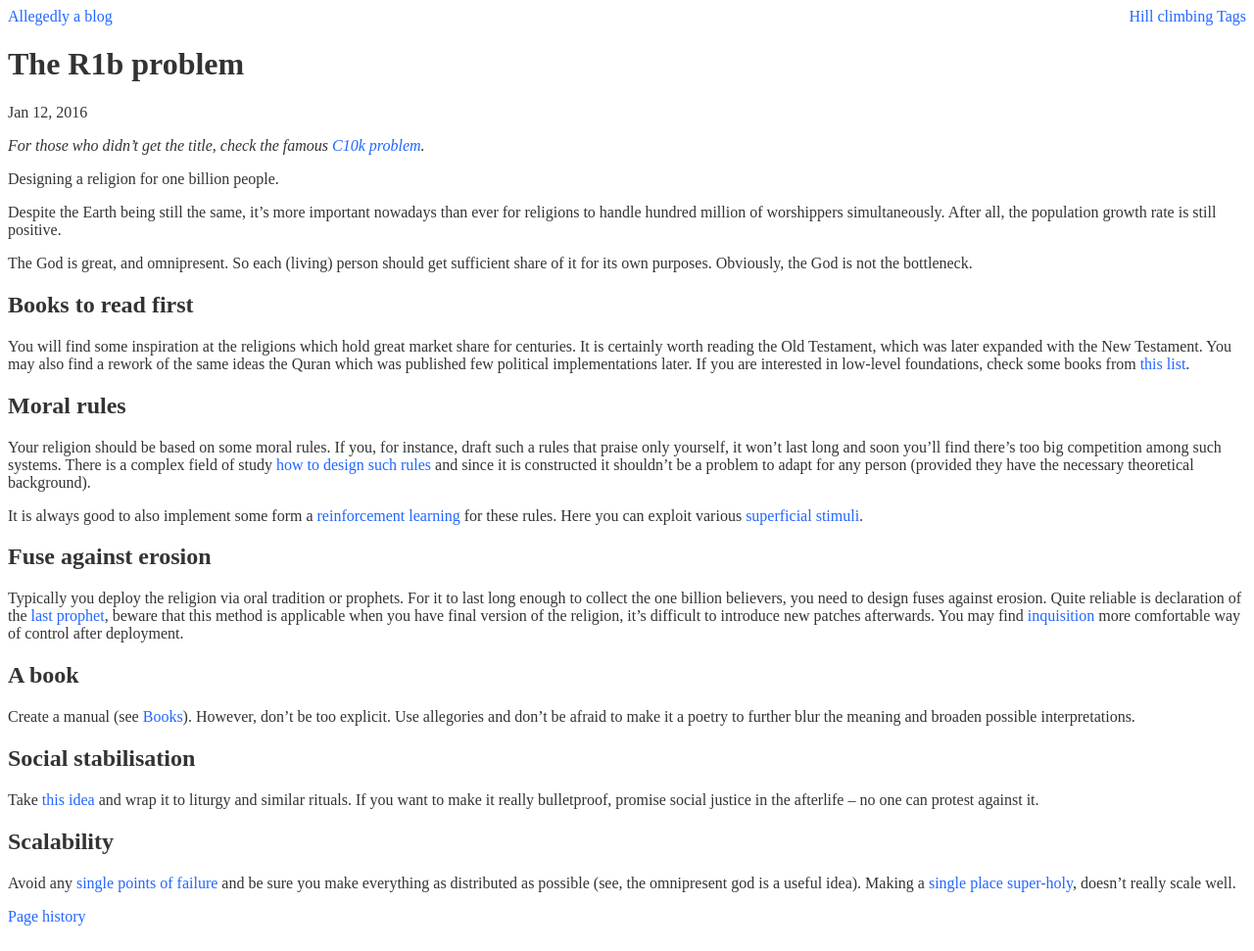
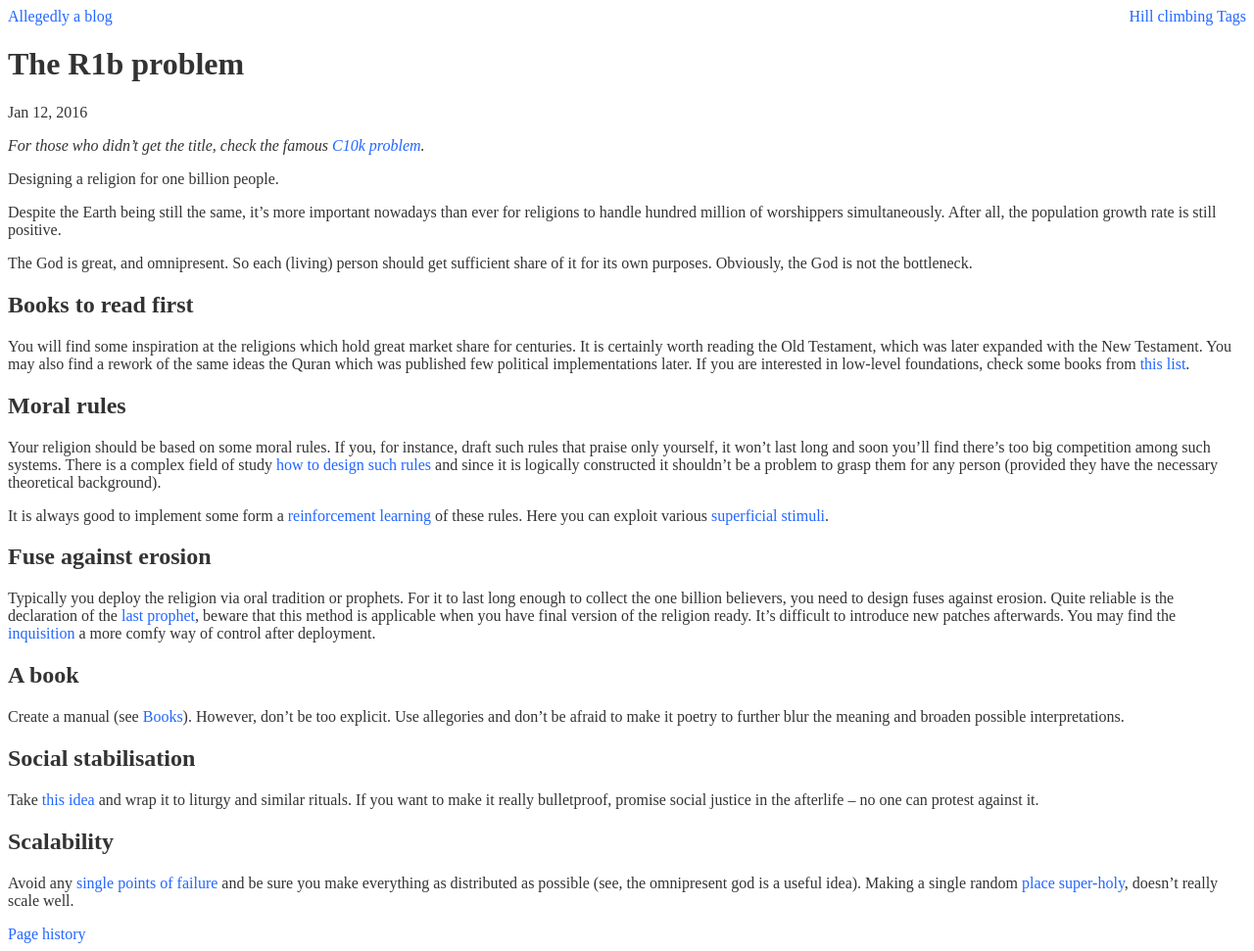
Before and after one commit to Werkov/Werkov.github.io, a Jekyll site: the page built from _posts/2016-01-12-r1b-problem.md, in a window 1280 px wide. Shown: the whole page at 98% size. Built offline with Jekyll 4.4.1, drawn with Linux system fonts in a browser that asks for light colours.

```diff
--- a/_posts/2016-01-12-r1b-problem.md
+++ b/_posts/2016-01-12-r1b-problem.md
@@ -34,15 +34,15 @@ list][2].
 ## Moral rules
 
 Your religion should be based on some moral rules.
-If you, for instance, draft such a rules that praise only yourself, it won't
+If you, for instance, draft such rules that praise only yourself, it won't
 last long and soon you'll find there's too big competition among such systems.
 There is a complex field of study [how to design such rules][3] and since it is
-constructed it shouldn't be a problem to adapt for any person (provided they
-have the necessary theoretical background).
+logically constructed it shouldn't be a problem to grasp them for any person
+(provided they have the necessary theoretical background).
 
 [3]: https://en.wikipedia.org/wiki/Game_theory
 
-It is always good to also implement some form a [reinforcement learning][4] for
+It is always good to implement some form a [reinforcement learning][4] of
 these rules. Here you can exploit various [superficial][5] [stimuli][6].
 
 ## Fuse against erosion
@@ -50,15 +50,15 @@ these rules. Here you can exploit various [superficial][5] [stimuli][6].
 Typically you deploy the religion via oral tradition or prophets.
 For it to last long enough to collect the one billion believers, you need to
 design fuses against erosion.
-Quite reliable is declaration of the [last prophet][7], beware that this method
-is applicable when you have final version of the religion, it's difficult to
-introduce new patches afterwards.
-You may find [inquisition][8] more comfortable way of control after deployment.
+Quite reliable is the declaration of the [last prophet][7], beware that this
+method is applicable when you have final version of the religion ready.
+It's difficult to introduce new patches afterwards.
+You may find the [inquisition][8] a more comfy way of control after deployment.
 
 ## A book
 
 Create a manual (see [Books](#books)).
-However, don't be too explicit. Use allegories and don't be afraid to make it a
+However, don't be too explicit. Use allegories and don't be afraid to make it
 poetry to further blur the meaning and broaden possible interpretations.
 
 ## Social stabilisation
@@ -71,7 +71,7 @@ can protest against it.
 
 Avoid any [single points of failure][10] and be sure you make everything as
 distributed as possible (see, the omnipresent god is a useful idea).
-Making a [single place super-holy][11], doesn't really scale well.
+Making a single random [place super-holy][11], doesn't really scale well.
 
 [4]: https://en.wikipedia.org/wiki/Reinforcement_learning
 [5]: https://en.wikipedia.org/wiki/Afterlife
```
Also changed, not shown: _posts/2015-10-11-thesis-fail.md (+4 -0 lines), _posts/2016-02-12-extending-crypt.md (+1 -1 lines).
